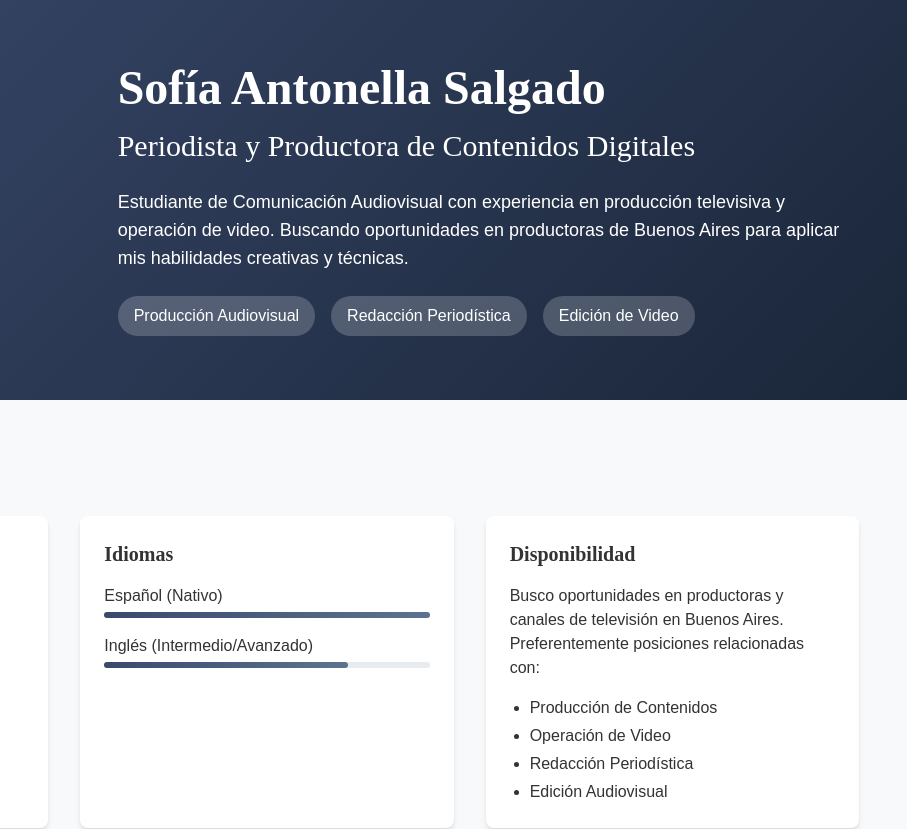
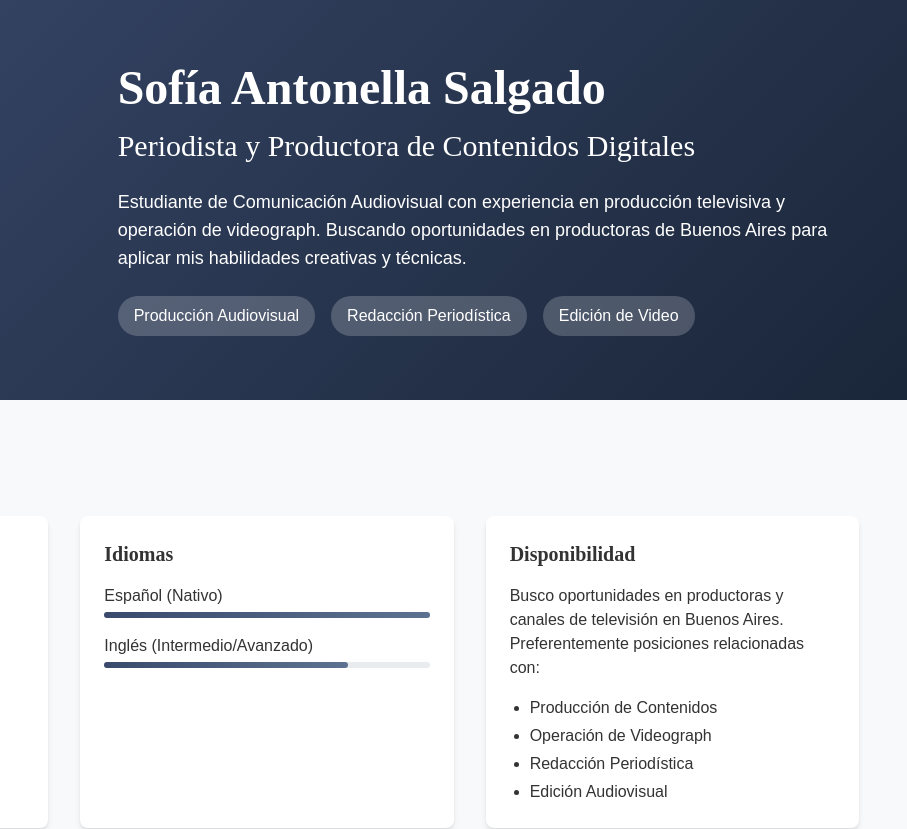
Before and after one commit to SofiaSalgadoPortfolio/SofiaAntonellaSalgado, a plain HTML site: page index.html in a window 1280 px wide. Shown: the top 829 px of the page, 373-1280 px from the left. Drawn offline with nearby package versions, Linux system fonts and the light colour scheme.

Commit message:
Update index.html

```diff
--- a/index.html
+++ b/index.html
@@ -71,7 +71,7 @@
             <div class="md:w-2/3 md:pl-12">
                 <h1 class="text-4xl md:text-5xl font-bold mb-4">Sofía Antonella Salgado</h1>
                 <h2 class="text-2xl md:text-3xl font-medium mb-6">Periodista y Productora de Contenidos Digitales</h2>
-                <p class="text-lg mb-6">Estudiante de Comunicación Audiovisual con experiencia en producción televisiva y operación de video. Buscando oportunidades en productoras de Buenos Aires para aplicar mis habilidades creativas y técnicas.</p>
+                <p class="text-lg mb-6">Estudiante de Comunicación Audiovisual con experiencia en producción televisiva y operación de videograph. Buscando oportunidades en productoras de Buenos Aires para aplicar mis habilidades creativas y técnicas.</p>
                 <div class="flex flex-wrap gap-4">
                     <div class="bg-white bg-opacity-20 px-4 py-2 rounded-full">Producción Audiovisual</div>
                     <div class="bg-white bg-opacity-20 px-4 py-2 rounded-full">Redacción Periodística</div>
@@ -124,7 +124,7 @@
                     <p class="mb-4">Busco oportunidades en productoras y canales de televisión en Buenos Aires. Preferentemente posiciones relacionadas con:</p>
                     <ul class="list-disc pl-5 space-y-1">
                         <li>Producción de Contenidos</li>
-                        <li>Operación de Video</li>
+                        <li>Operación de Videograph</li>
                         <li>Redacción Periodística</li>
                         <li>Edición Audiovisual</li>
                     </ul>
```
